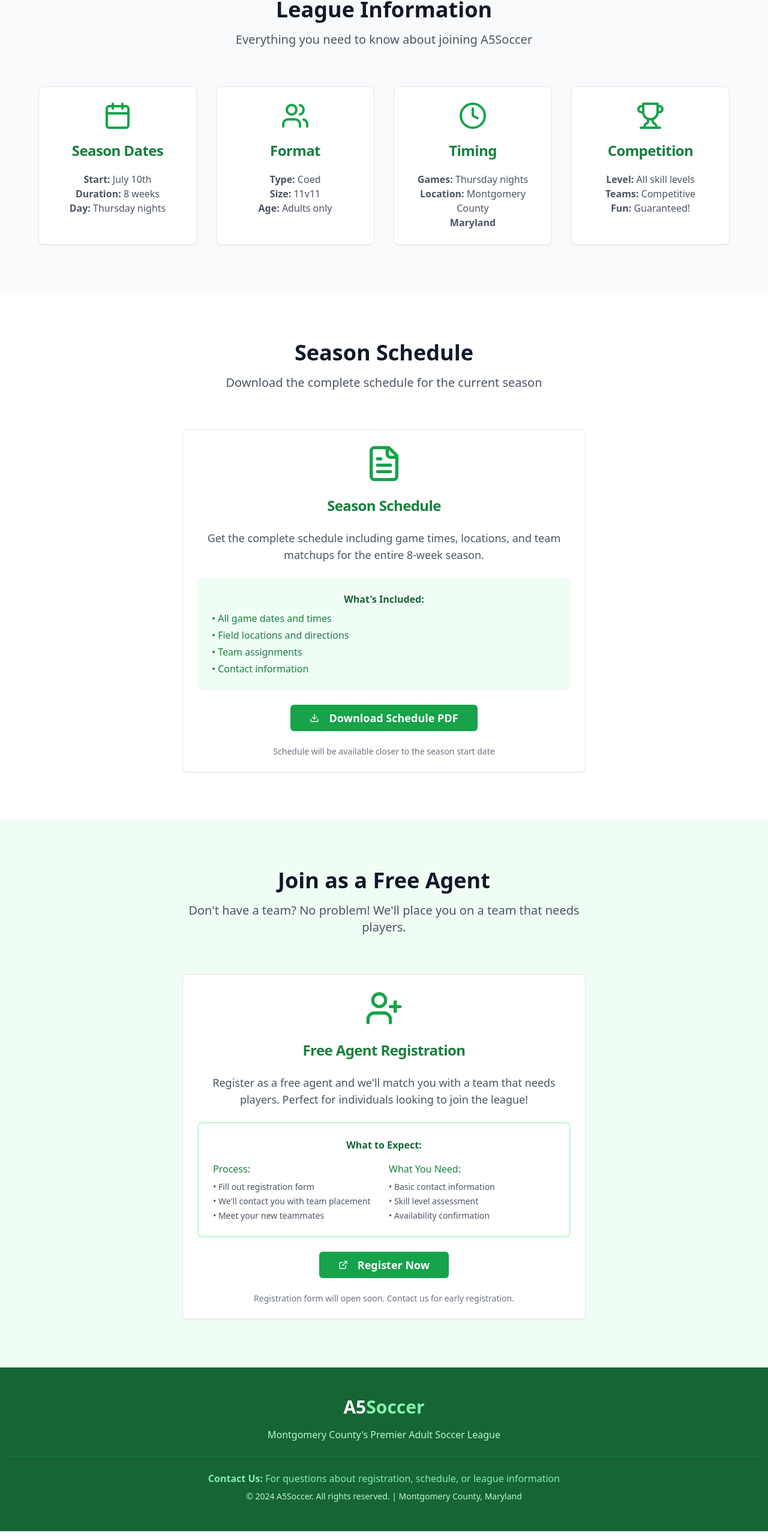
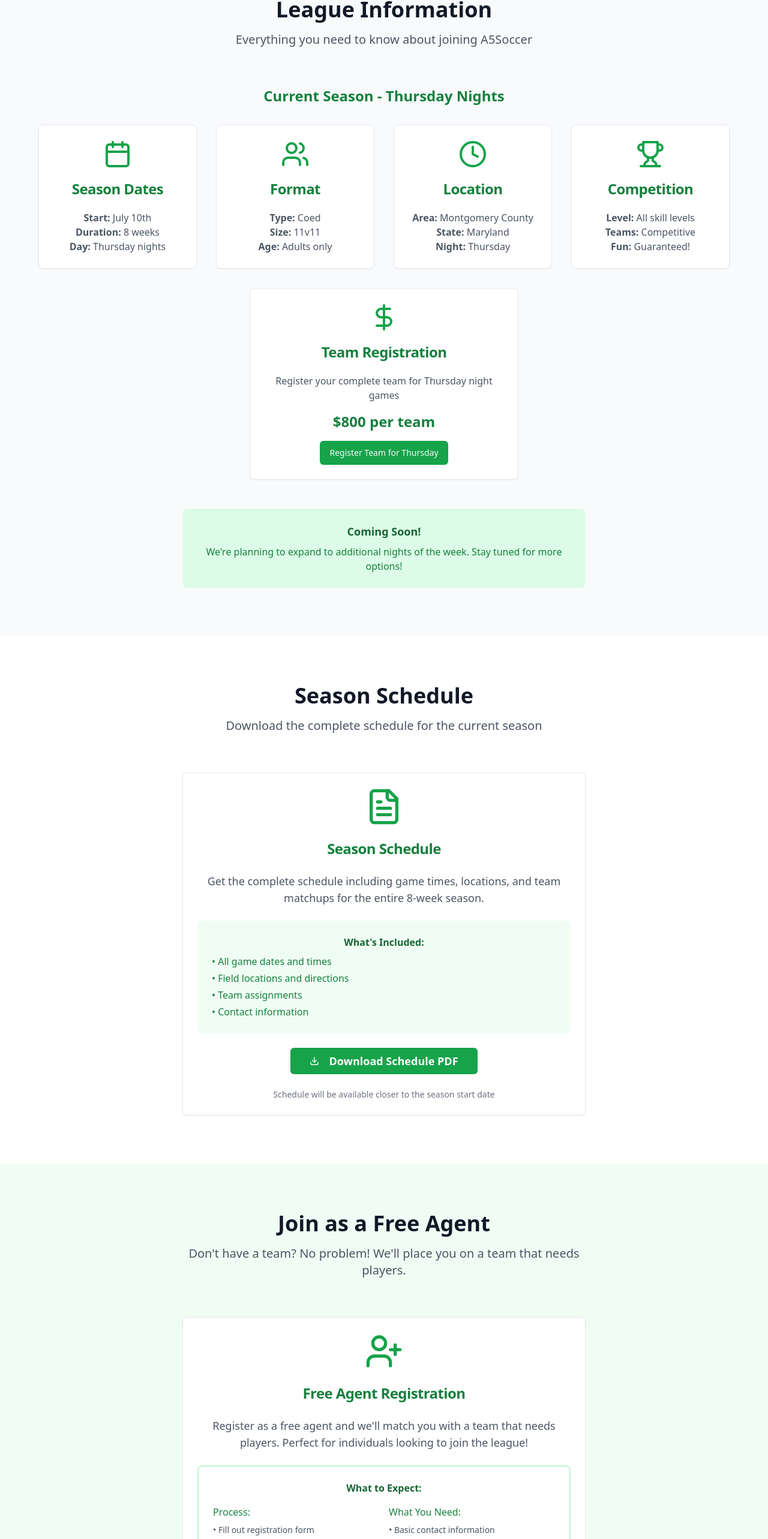
Before and after one commit to aaron132435/a5soccer-thursday-nights-kickoff, a React (Vite) app: page / in a window 1280 px wide. Shown: the part 884-3450 px from the top of the page at 60% size. Built offline with nearby package versions, Linux system fonts and the light colour scheme.

Commit message:
Add contact info and team registration details
Update contact information, add team registration cost, and prepare for future multi-day scheduling.

```diff
--- a/src/components/Footer.tsx
+++ b/src/components/Footer.tsx
@@ -10,10 +10,15 @@ const Footer = () => {
           </p>
 
           <div className="border-t border-green-700 pt-6">
-            <p className="text-green-300 mb-2">
-              <strong>Contact Us:</strong> For questions about registration, schedule, or league information
+            <p className="text-green-300 mb-4">
+              <strong>Contact Information:</strong>
             </p>
-            <p className="text-green-200 text-sm">
+            <div className="space-y-2 text-green-200">
+              <p><strong>Aaron Berger</strong> - League Director</p>
+              <p>Phone: <a href="tel:240-620-7492" className="text-green-300 hover:text-white transition-colors">240-620-7492</a></p>
+              <p>Email: <a href="mailto:A5SoccerMaryland@gmail.com" className="text-green-300 hover:text-white transition-colors">A5SoccerMaryland@gmail.com</a></p>
+            </div>
+            <p className="text-green-200 text-sm mt-6">
               © 2024 A5Soccer. All rights reserved. | Montgomery County, Maryland
             </p>
           </div>
--- a/src/components/LeagueInfo.tsx
+++ b/src/components/LeagueInfo.tsx
@@ -1,8 +1,13 @@
 
 import { Card, CardContent, CardHeader, CardTitle } from "@/components/ui/card";
-import { Clock, Users, Trophy, Calendar } from "lucide-react";
+import { Button } from "@/components/ui/button";
+import { Clock, Users, Trophy, Calendar, DollarSign } from "lucide-react";
 
 const LeagueInfo = () => {
+  const handleTeamRegistration = (day: string) => {
+    alert(`Team registration for ${day} nights: $800 per team. Contact Aaron Berger at 240-620-7492 or A5SoccerMaryland@gmail.com for registration details.`);
+  };
+
   return (
     <section className="py-20 bg-gray-50">
       <div className="container mx-auto px-4">
@@ -13,6 +18,9 @@ const LeagueInfo = () => {
           </p>
         </div>
 
+        {/* Current Season - Thursday Nights */}
+        <div className="mb-12">
+          <h3 className="text-2xl font-bold text-center text-green-700 mb-8">Current Season - Thursday Nights</h3>
           <div className="grid md:grid-cols-2 lg:grid-cols-4 gap-8 max-w-6xl mx-auto">
             <Card className="text-center hover:shadow-lg transition-shadow duration-300">
               <CardHeader>
@@ -45,13 +53,13 @@ const LeagueInfo = () => {
             <Card className="text-center hover:shadow-lg transition-shadow duration-300">
               <CardHeader>
                 <Clock className="w-12 h-12 text-green-600 mx-auto mb-4" />
-              <CardTitle className="text-green-700">Timing</CardTitle>
+                <CardTitle className="text-green-700">Location</CardTitle>
               </CardHeader>
               <CardContent>
                 <p className="text-gray-600">
-                <strong>Games:</strong> Thursday nights<br />
-                <strong>Location:</strong> Montgomery County<br />
-                <strong>Maryland</strong>
+                  <strong>Area:</strong> Montgomery County<br />
+                  <strong>State:</strong> Maryland<br />
+                  <strong>Night:</strong> Thursday
                 </p>
               </CardContent>
             </Card>
@@ -70,6 +78,37 @@ const LeagueInfo = () => {
               </CardContent>
             </Card>
           </div>
+
+          {/* Team Registration for Thursday */}
+          <div className="mt-8 text-center">
+            <Card className="max-w-md mx-auto">
+              <CardHeader>
+                <DollarSign className="w-12 h-12 text-green-600 mx-auto mb-4" />
+                <CardTitle className="text-green-700">Team Registration</CardTitle>
+              </CardHeader>
+              <CardContent>
+                <p className="text-gray-600 mb-4">
+                  Register your complete team for Thursday night games
+                </p>
+                <p className="text-2xl font-bold text-green-700 mb-4">$800 per team</p>
+                <Button
+                  onClick={() => handleTeamRegistration('Thursday')}
+                  className="bg-green-600 hover:bg-green-700"
+                >
+                  Register Team for Thursday
+                </Button>
+              </CardContent>
+            </Card>
+          </div>
+        </div>
+
+        {/* Future Expansion Notice */}
+        <div className="text-center bg-green-100 p-6 rounded-lg max-w-2xl mx-auto">
+          <h4 className="text-lg font-semibold text-green-800 mb-2">Coming Soon!</h4>
+          <p className="text-green-700">
+            We're planning to expand to additional nights of the week. Stay tuned for more options!
+          </p>
+        </div>
       </div>
     </section>
   );
```
Lines whose indentation alone changed are shown as unchanged.
